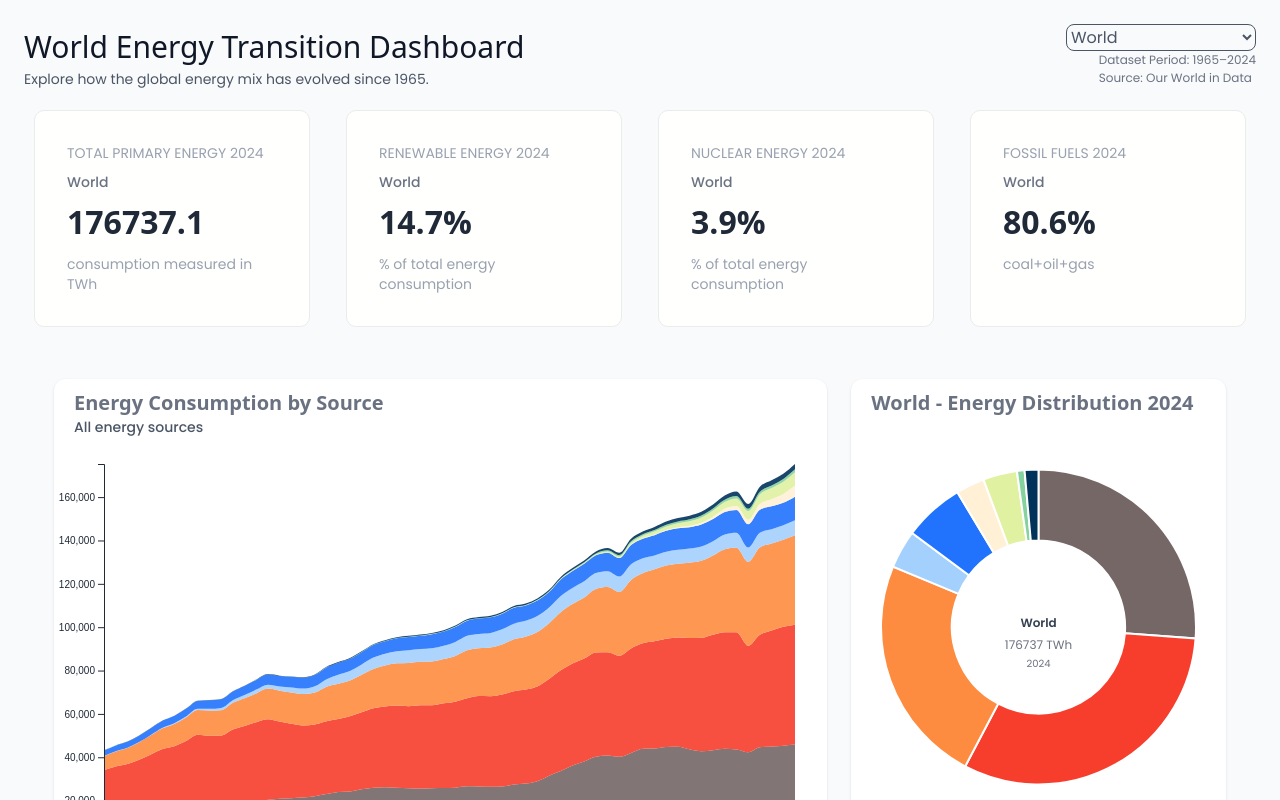
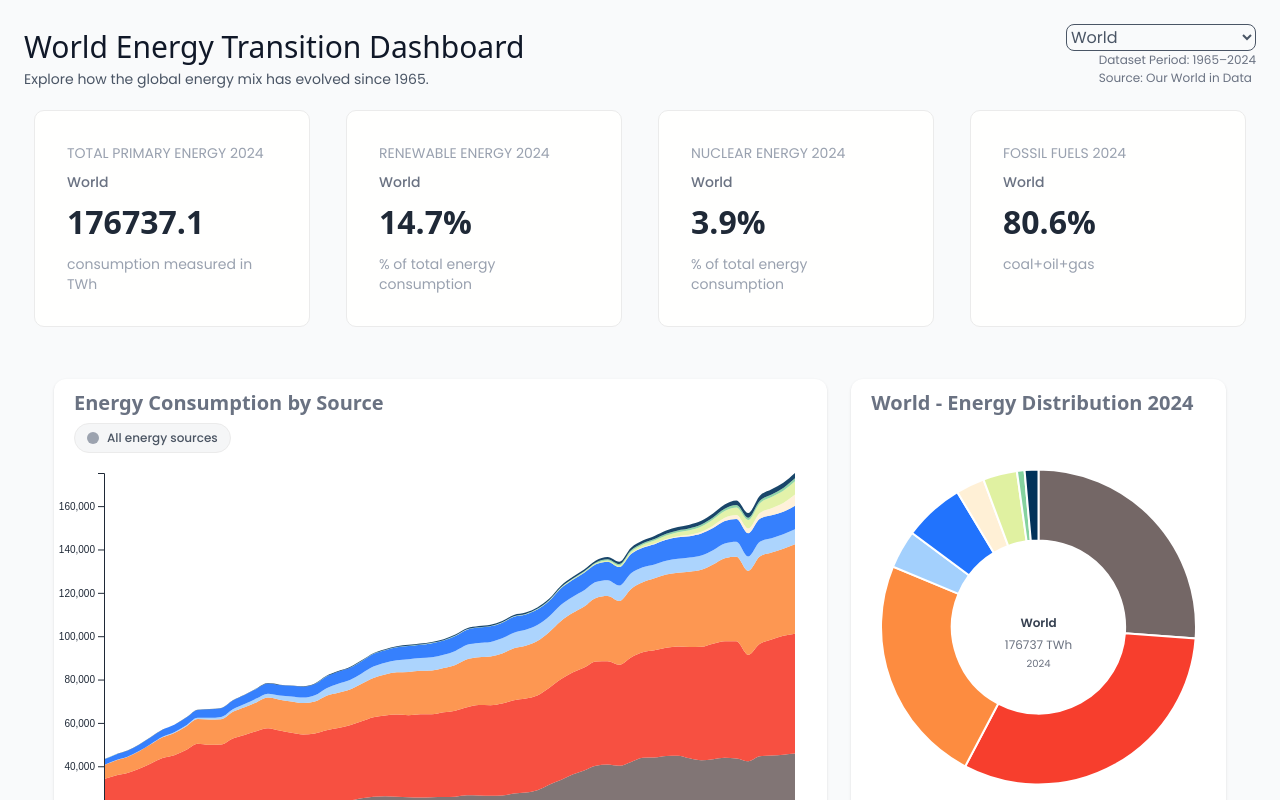
Before and after one commit to webpagearshi/energy-dashboard, a React (Vite) app: page / in a window 1280 px wide. Shown: the top 800 px of the page. Built offline with nearby package versions, Linux system fonts and the light colour scheme.

Commit message:
design the text box

```diff
--- a/src/components/charts/ResponsiveStackedAreaChart.jsx
+++ b/src/components/charts/ResponsiveStackedAreaChart.jsx
@@ -29,15 +29,38 @@ export default function ResponsiveStackedAreaChart({ data }) {
           paddingLeft: "20px",
           paddingTop: "10px",
           paddingBottom: "0px",
-          minHeight: "65px", // Ensure space for title and legend
         }}
       >
         <h2 className="text-xl font-semibold text-gray-500">
           Energy Consumption by Source
         </h2>
-        <p className="text-sm font-medium text-gray-600">
-          {activeItem ? activeItem.label : "All energy sources"}
-        </p>
+      </div>
+      <div
+        style={{
+          marginLeft: "20px",
+          marginTop: "6px",
+          display: "inline-flex",
+          alignItems: "center",
+          gap: "8px",
+          padding: "5px 12px",
+          borderRadius: "20px",
+          backgroundColor: "#f5f6f7",
+          border: "1px solid #ebebeb",
+          fontSize: "12px",
+          fontWeight: 500,
+          color: "#4b5563",
+          transition: "all 180ms ease",
+        }}
+      >
+        <span
+          style={{
+            width: "12px",
+            height: "12px",
+            borderRadius: "50%",
+            backgroundColor: activeItem ? activeItem.color : "#9ca3af",
+          }}
+        />
+        {activeItem ? activeItem.label : "All energy sources"}
       </div>
       {/* Chart */}
       <div className="px-6">
```
